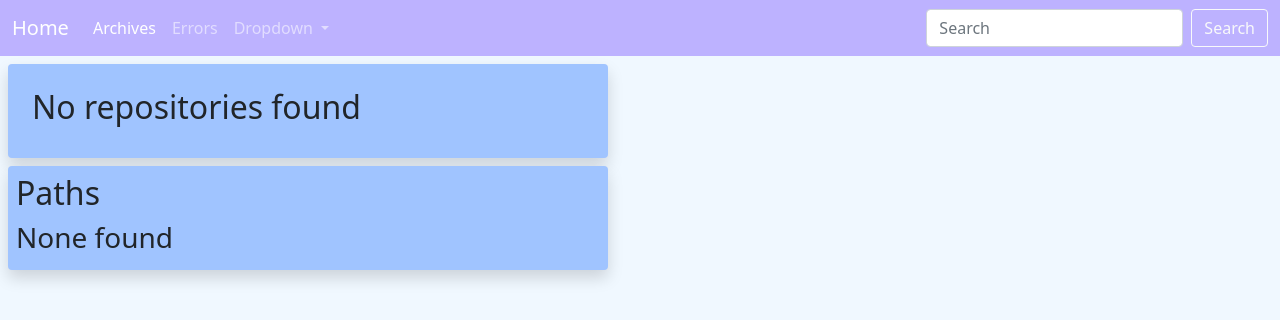
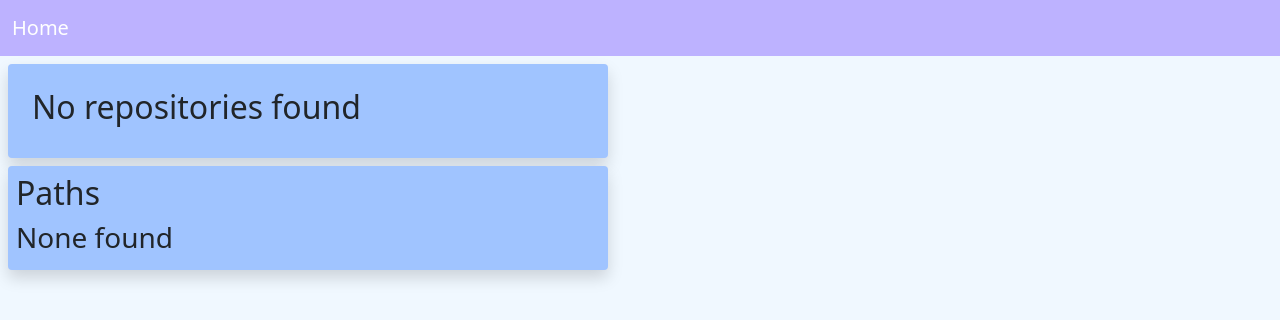
Before and after one commit to grglcy/borg-web, a Django app: page / in a window 1280 px wide. Shown: the top 320 px of the page. Run offline with Django 3.2, Linux system fonts and the light colour scheme; data that the repository does not hold is empty; style sheets or scripts are compiled from the project's sources; some libraries are stand-ins or nearby versions.

Commit message:
Remove unused navbar elements

```diff
--- a/borgweb/borg/templates/borg/base.html
+++ b/borgweb/borg/templates/borg/base.html
@@ -25,31 +25,31 @@
     <button class="navbar-toggler" type="button" data-bs-toggle="collapse" data-bs-target="#navbarSupportedContent" aria-controls="navbarSupportedContent" aria-expanded="false" aria-label="Toggle navigation">
       <span class="navbar-toggler-icon"></span>
     </button>
-    <div class="collapse navbar-collapse" id="navbarSupportedContent">
-      <ul class="navbar-nav me-auto mb-2 mb-lg-0">
-        <li class="nav-item">
-          <a class="nav-link active" aria-current="page" href="/archives">Archives</a>
-        </li>
-        <li class="nav-item">
-          <a class="nav-link" href="/errors">Errors</a>
-        </li>
-        <li class="nav-item dropdown">
-          <a class="nav-link dropdown-toggle" href="#" id="navbarDropdown" role="button" data-bs-toggle="dropdown" aria-expanded="false">
-            Dropdown
-          </a>
-          <ul class="dropdown-menu" aria-labelledby="navbarDropdown">
-            <li><a class="dropdown-item" href="#">Action</a></li>
-            <li><a class="dropdown-item" href="#">Another action</a></li>
-            <li><hr class="dropdown-divider"></li>
-            <li><a class="dropdown-item" href="#">Something else here</a></li>
-          </ul>
-        </li>
-      </ul>
-      <form class="d-flex">
-        <input class="form-control me-2" type="search" placeholder="Search" aria-label="Search">
-        <button class="btn btn-outline-light" type="submit">Search</button>
-      </form>
-    </div>
+{#    <div class="collapse navbar-collapse" id="navbarSupportedContent">#}
+{#      <ul class="navbar-nav me-auto mb-2 mb-lg-0">#}
+{#        <li class="nav-item">#}
+{#          <a class="nav-link active" aria-current="page" href="/archives">Archives</a>#}
+{#        </li>#}
+{#        <li class="nav-item">#}
+{#          <a class="nav-link" href="/errors">Errors</a>#}
+{#        </li>#}
+{#        <li class="nav-item dropdown">#}
+{#          <a class="nav-link dropdown-toggle" href="#" id="navbarDropdown" role="button" data-bs-toggle="dropdown" aria-expanded="false">#}
+{#            Dropdown#}
+{#          </a>#}
+{#          <ul class="dropdown-menu" aria-labelledby="navbarDropdown">#}
+{#            <li><a class="dropdown-item" href="#">Action</a></li>#}
+{#            <li><a class="dropdown-item" href="#">Another action</a></li>#}
+{#            <li><hr class="dropdown-divider"></li>#}
+{#            <li><a class="dropdown-item" href="#">Something else here</a></li>#}
+{#          </ul>#}
+{#        </li>#}
+{#      </ul>#}
+{#      <form class="d-flex">#}
+{#        <input class="form-control me-2" type="search" placeholder="Search" aria-label="Search">#}
+{#        <button class="btn btn-outline-light" type="submit">Search</button>#}
+{#      </form>#}
+{#    </div>#}
   </div>
 </nav>
 
```
